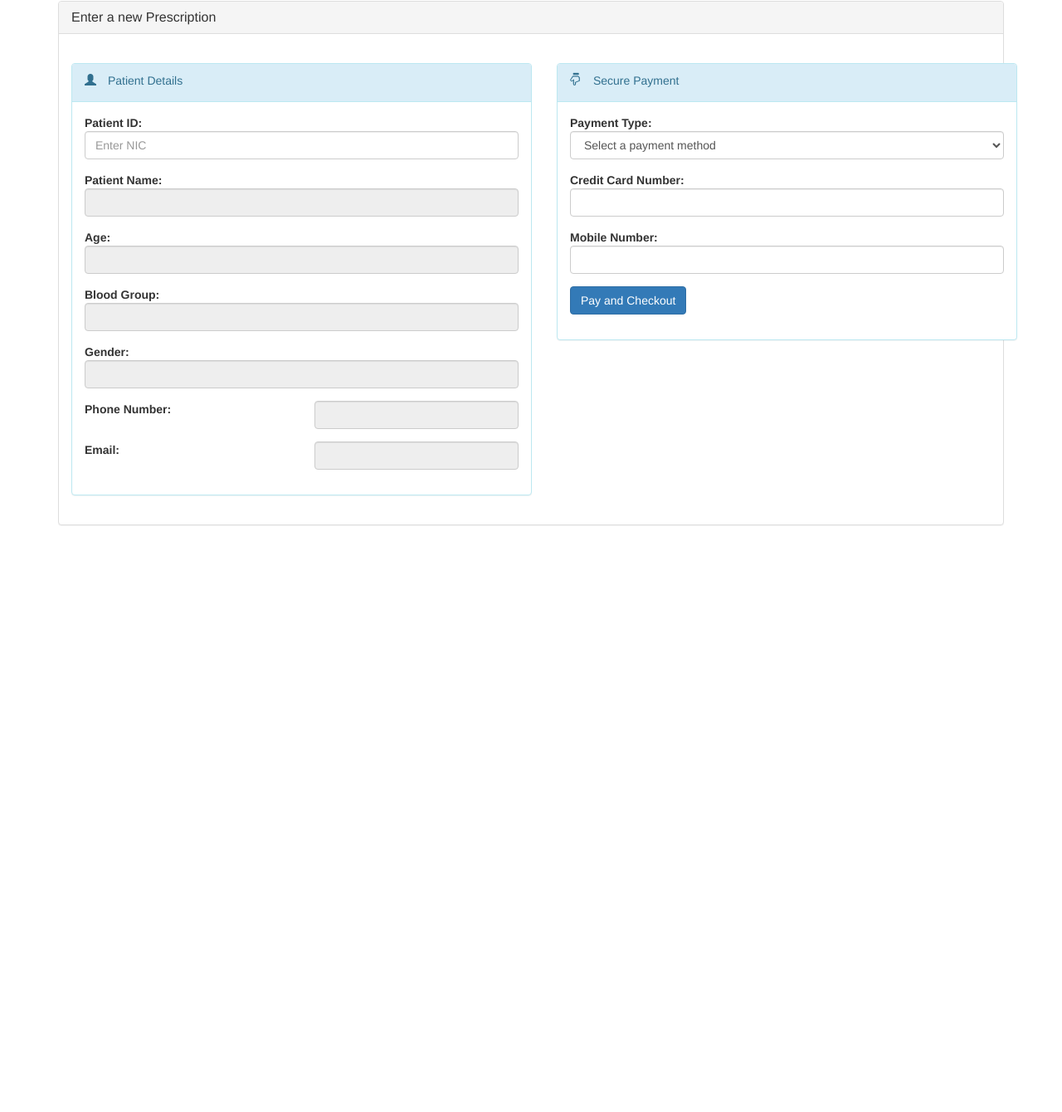
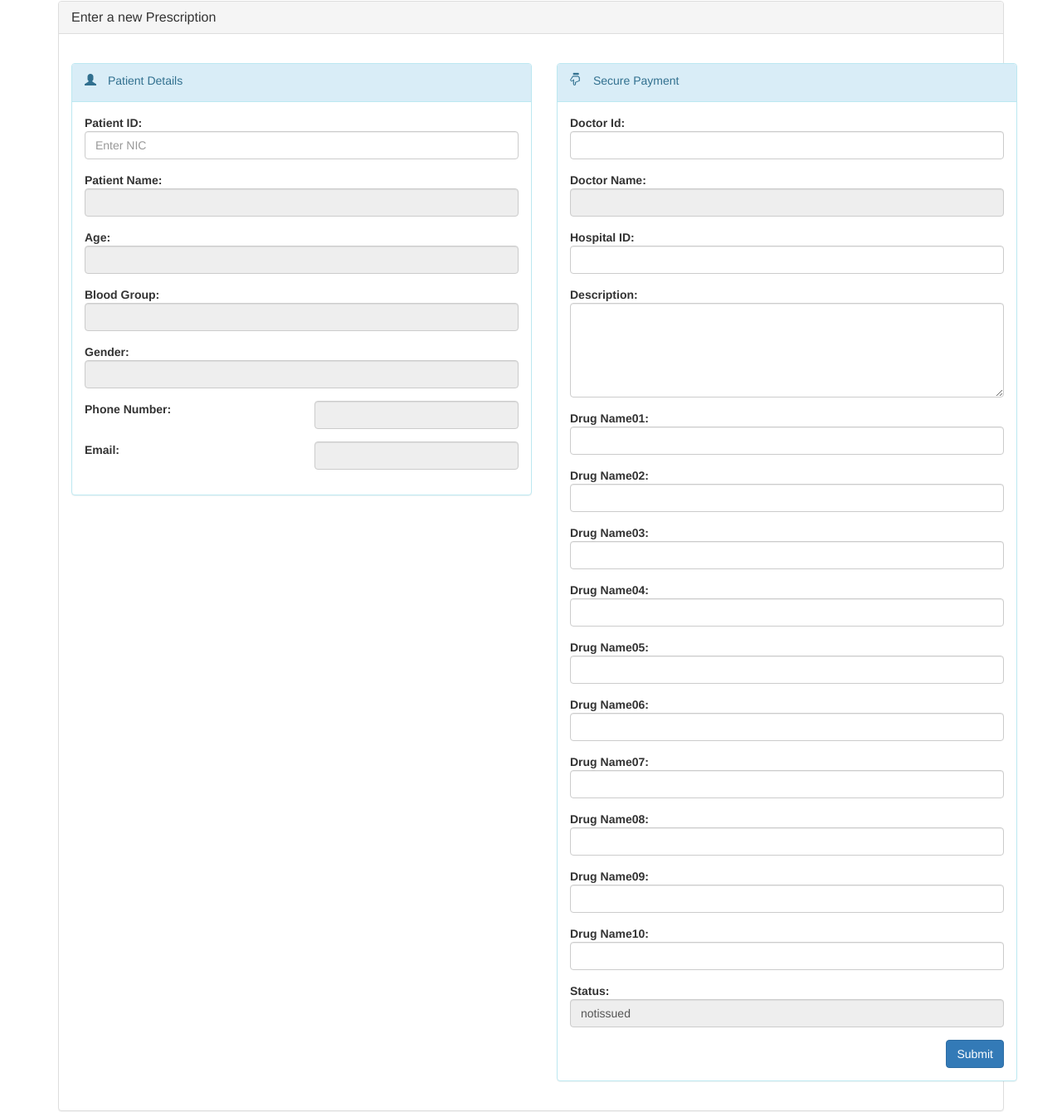
Before and after one commit to arg0nw/afproject, a plain HTML site: page client/index.html at #!/prescriptions/add in a window 1280 px wide. Shown: the part 71-1411 px from the top of the page at 83% size. Before the commit the page ends 800 px from the top, so only its background shows below. Drawn offline with nearby package versions, Linux system fonts and the light colour scheme; some packages are replaced by stand-ins of ours; no server answers.

Commit message:
ADD prescriptions

```diff
--- a/backend/models/doctors.js
+++ b/backend/models/doctors.js
@@ -14,8 +14,8 @@ var doctorSchema = mongoose.Schema({
         required:true
     },
     speciality:{
-        type:Date,
-        default:Date.now
+        type:String,
+        default:true
     },
     doctordate:{
         type:Date,
--- a/client/views/addprescription.html
+++ b/client/views/addprescription.html
@@ -23,28 +23,68 @@
                                 <div class="panel-heading"><span><i class="glyphicon glyphicon-hand-down"></i></span> Secure Payment</div>
                                 <div class="panel-body">
                                     <div class="form-group">
-                                        <div class="col-md-12"><strong>Payment Type:</strong></div>
-                                        <div class="col-md-12">
-                                            <select id="CreditCardType" name="CreditCardType" class="form-control">
-                                                <option value="" disabled selected>Select a payment method</option>
-                                                <option value="5">Sampath Online Payments</option>
-                                                <option value="6">Dialog Mobile Payments</option>
-                                            </select>
-                                        </div>
+                                        <div class="col-md-12"><strong>Doctor Id:</strong></div>
+                                        <div class="col-md-12"><input type="text" class="form-control" name="car_number" value=""/></div>
                                     </div>
                                     <div class="form-group">
-                                        <div class="col-md-12"><strong>Credit Card Number:</strong></div>
-                                        <div class="col-md-12"><input type="text" class="form-control" name="car_number" value="" /></div>
+                                        <div class="col-md-12"><strong>Doctor Name:</strong></div>
+                                        <div class="col-md-12"><input type="text" class="form-control" name="car_number" value="" disabled/></div>
+                                    </div>
+
+                                    <div class="form-group">
+                                        <div class="col-md-12"><strong>Hospital ID:</strong></div>
+                                        <div class="col-md-12"><input type="text" class="form-control" name="car_number" value=""/></div>
                                     </div>
                                     <div class="form-group">
-                                        <div class="col-md-12"><strong>Mobile Number:</strong></div>
-                                        <div class="col-md-12"><input type="text" class="form-control" name="car_code" value="" /></div>
+                                        <div class="col-md-12"><strong>Description:</strong></div>
+                                        <div class="col-md-12"><textarea class="form-control" rows="5" id="description"></textarea></div>
                                     </div>
                                     <div class="form-group">
-                                        <div class="col-md-6 col-sm-6 col-xs-12">
-                                            <button type="submit" class="btn btn-primary btn-submit-fix">Pay and Checkout</button>
-                                        </div>
+                                        <div class="col-md-12"><strong>Drug Name01:</strong></div>
+                                        <div class="col-md-12"><input type="text" class="form-control" name="car_code" value=""/></div>
                                     </div>
+                                    <div class="form-group">
+                                        <div class="col-md-12"><strong>Drug Name02:</strong></div>
+                                        <div class="col-md-12"><input type="text" class="form-control" name="car_code" value=""/></div>
+                                    </div>
+                                    <div class="form-group">
+                                        <div class="col-md-12"><strong>Drug Name03:</strong></div>
+                                        <div class="col-md-12"><input type="text" class="form-control" name="car_code" value=""/></div>
+                                    </div>
+                                    <div class="form-group">
+                                        <div class="col-md-12"><strong>Drug Name04:</strong></div>
+                                        <div class="col-md-12"><input type="text" class="form-control" name="car_code" value=""/></div>
+                                    </div>
+                                    <div class="form-group">
+                                        <div class="col-md-12"><strong>Drug Name05:</strong></div>
+                                        <div class="col-md-12"><input type="text" class="form-control" name="car_code" value=""/></div>
+                                    </div>
+                                    <div class="form-group">
+                                        <div class="col-md-12"><strong>Drug Name06:</strong></div>
+                                        <div class="col-md-12"><input type="text" class="form-control" name="car_code" value=""/></div>
+                                    </div>
+                                    <div class="form-group">
+                                        <div class="col-md-12"><strong>Drug Name07:</strong></div>
+                                        <div class="col-md-12"><input type="text" class="form-control" name="car_code" value=""/></div>
+                                    </div>
+                                    <div class="form-group">
+                                        <div class="col-md-12"><strong>Drug Name08:</strong></div>
+                                        <div class="col-md-12"><input type="text" class="form-control" name="car_code" value=""/></div>
+                                    </div>
+                                    <div class="form-group">
+                                        <div class="col-md-12"><strong>Drug Name09:</strong></div>
+                                        <div class="col-md-12"><input type="text" class="form-control" name="car_code" value=""/></div>
+                                    </div>
+                                    <div class="form-group">
+                                        <div class="col-md-12"><strong>Drug Name10:</strong></div>
+                                        <div class="col-md-12"><input type="text" class="form-control" name="car_code" value=""/></div>
+                                    </div>
+                                    <div class="form-group">
+                                        <div class="col-md-12"><strong>Status:</strong></div>
+                                        <div class="col-md-12"><input type="text" class="form-control" name="car_code" value="notissued" placeholder="notissued" disabled/></div>
+                                    </div>
+
+                                    <button type="submit" class="btn btn-primary btn-submit-fix btn pull-right">Submit</button>
                                 </div>
                             </div>
 
@@ -85,7 +125,6 @@
                                             <div class="col-md-6"><strong>Email:</strong></div>
                                             <div class="col-md-6"><input type="text" class="form-control" name="car_code" value="" disabled/></div>
                                         </div>
-
                                 </div>
                             </div>
                             <!--PLACE BOOKING METHOD END-->
```
